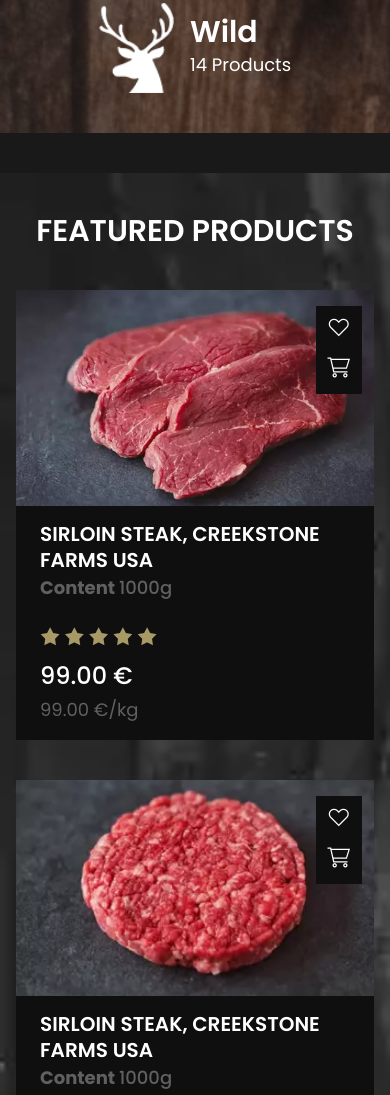
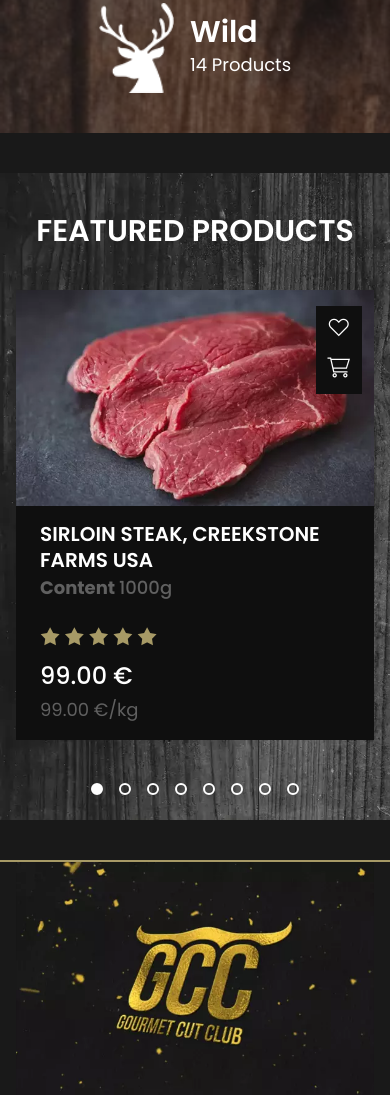
Before and after one commit to vj009007/GCC-landing-page, a website: page index.html in a window 390 px wide. Shown: the part 3895-4990 px from the top of the page. Drawn offline with Linux system fonts and the light colour scheme; a web font is replaced by a local one.

Commit message:
Mobile slider

```diff
--- a/index.html
+++ b/index.html
@@ -323,13 +323,6 @@
          </div>
 
 
-
-
-
-
-
-
-
       </header>
       <!-- End Header -->
 
@@ -645,9 +638,9 @@
 
       <!-- Products -->
       <section class="bg-secondary md:pt-[52px] pt-10 md:pb-16 pb-10">
-            <div class="xl:max-w-[1508px] bg-no-repeat bg-cover lg:py-16 py-10 lg:px-20 md:px-10 px-4 mx-auto" style="background-image:url('/assets/images/wood-bg.webp')">
+            <div class="xl:max-w-[1508px] bg-no-repeat bg-cover lg:py-16 py-10 lg:px-20 md:px-10 px-4 pb-20 mx-auto" style="background-image:url('/assets/images/wood-bg.webp')">
                 <h2 class="md:text-[40px] text-3xl font-semibold uppercase leading-tight text-white  text-center">FEATURED PRODUCTS</h2>
-                <div class="grid md:mt-16 mt-10 xl:grid-cols-4 lg:grid-cols-3 sm:grid-cols-2 grid-cols-1 gap-4 rowGap">
+                <div class="grid md:mt-16 mt-10 xl:grid-cols-4 lg:grid-cols-3 sm:grid-cols-2 grid-cols-1 gap-4 rowGap relative mobileSlider">
 
                     <!-- Product Col -->
                     <div class="bg-[#0f0f0f] relative">
@@ -1368,9 +1361,6 @@
             }
         };
 
-
-
-
         const pageHeader = document.querySelector(".page-header");
         const toggleMenu = pageHeader.querySelector(".toggle-menu");
         const menuWrapper = pageHeader.querySelector(".menu-wrapper");
@@ -1446,15 +1436,34 @@
             .classList.remove(isActiveClass);
         });
         }
+// Mobile Only Slider
+    mobileOnlySlider(".mobileSlider", true, false, 640);
+    function mobileOnlySlider($slidername, $dots, $arrows, $breakpoint) {
+        var slider = $($slidername);
+        var settings = {
+            mobileFirst: true,
+            dots: $dots,
+            arrows: $arrows,
+            responsive: [
+                {
+                    breakpoint: $breakpoint,
+                    settings: "unslick"
+                }
+            ]
+        };
 
+        slider.slick(settings);
 
-
-
-
-
-
-
-
+        $(window).on("resize", function () {
+            if ($(window).width() > $breakpoint) {
+                return;
+            }
+            if (!slider.hasClass("slick-initialized")) {
+                return slider.slick(settings);
+            }
+        });
+    }
+// Mobile Only Slider
 
       </script>
 
--- a/input.css
+++ b/input.css
@@ -176,6 +176,13 @@
     background-image: url("/assets/images/black-wood.webp");
     @apply bg-no-repeat bg-cover;
   }
+  /****** Mobile Slider Dots *******/
+  .mobileSlider ul.slick-dots {
+      @apply flex items-center justify-center w-full absolute -bottom-14 opacity-100 m-0 !important;
+  }
+  .mobileSlider .slick-dots button{
+    @apply border-2 p-1 !important
+  }
 
 }
 
```
Also changed, not shown: dist/output.css, 1 other file. Lines whose indentation alone changed are shown as unchanged.
